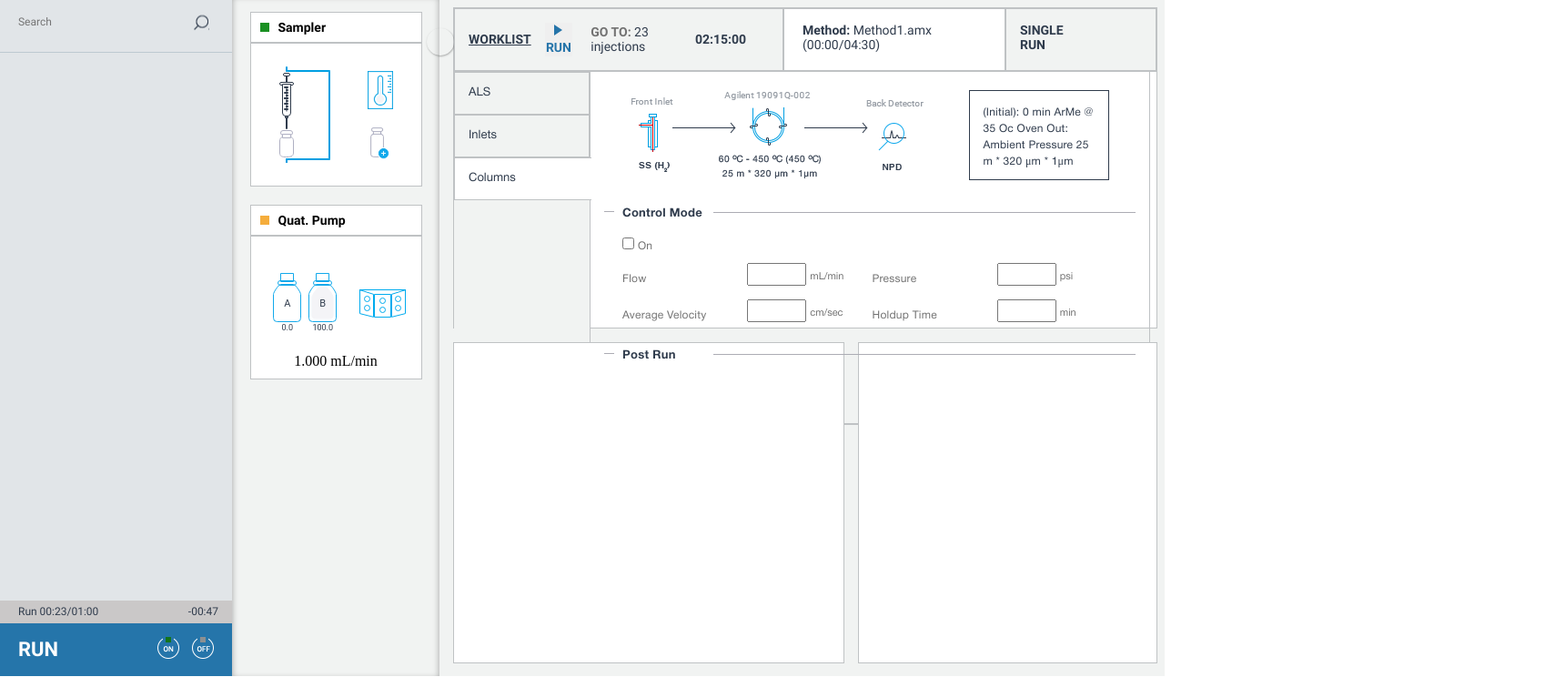
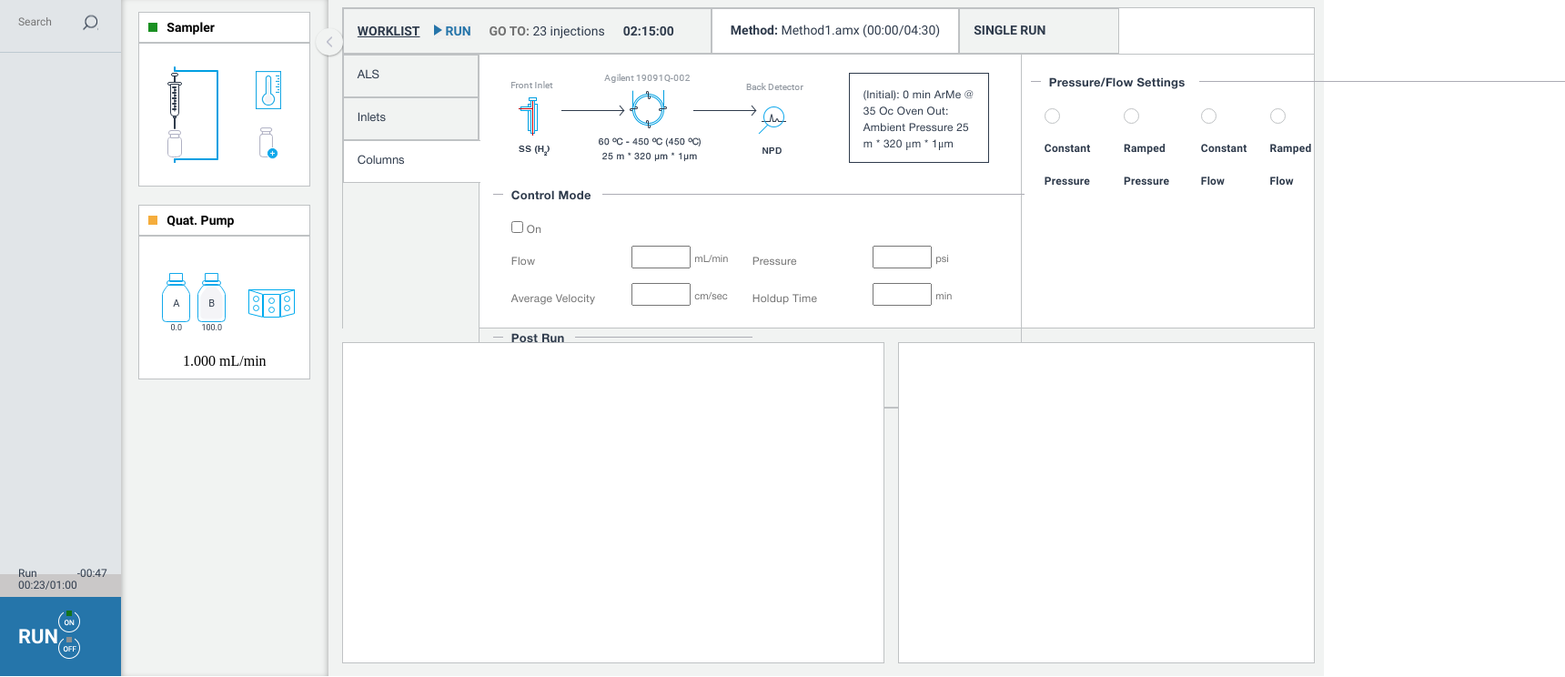
Before and after one commit to Ramashka-Luba/Lab-Invent, a plain HTML site: page index.html in a window 1280 px wide. Shown: the part 56-800 px from the top of the page at 91% size, 1720 px wide, since content can reach past the window. Drawn offline with Linux system fonts and the light colour scheme.

Commit message:
added padioButton

```diff
--- a/index.html
+++ b/index.html
@@ -157,7 +157,8 @@
                             <div class="workList-time">02:15:00</div>
 
                         </div>
-                        <div class="method__header-method">Method:  <span class="method__header-methodSpan">Method1.amx (00:00/04:30)</span></div>
+                        <div class="method__header-method">Method: <span class="method__header-methodSpan">Method1.amx
+                                (00:00/04:30)</span></div>
                         <div class="method__header-singleRun">SINGLE RUN</div>
                     </div>
                     <div class="method__content">
@@ -180,7 +181,7 @@
                             </div>
 
                             <div class="method__leftBlock__controlMode">
-                                <h3 class="controlMode-title">Control Mode</h3>
+                                <h3 class="method-title controlModeAfter">Control Mode</h3>
                                 <div class="chechbox">
                                     <input class="checkbox__input" type="checkbox" id="checkbox1">
                                     <lable class="checkbox__lable" for="checkbox1">On</lable>
@@ -213,7 +214,7 @@
                             </div>
 
                             <div class="method__leftBlock__postRun">
-                                <h3 class="controlMode-title">Post Run</h3>
+                                <h3 class="method-title postRunAfter">Post Run</h3>
                                 <form class="postRun__form" action="#">
                                     <lable class="controlMode__lable">Post Run</lable>
                                     <div>
@@ -224,7 +225,28 @@
                             </div>
 
                         </div>
-                        <div class="method__rightBlock"></div>
+                        <div class="method__rightBlock">
+                            <h3 class="method-title settingsAfter">Pressure/Flow Settings</h3>
+                            <div class="settingsRadioButton">
+                                <div class="radio">
+                                    <input class="radio__input" name="pressure" type="radio" id="radio1">
+                                    <label class="radio__label" for="radio1">Constant Pressure</label>
+                                </div>
+                                <div class="radio">
+                                    <input class="radio__input" name="pressure" type="radio" id="radio2">
+                                    <label class="radio__label" for="radio2">Ramped Pressure</label>
+                                </div>
+                                <div class="radio">
+                                    <input class="radio__input" name="pressure" type="radio" id="radio3">
+                                    <label class="radio__label" for="radio3">Constant Flow</label>
+                                </div>
+                                <div class="radio">
+                                    <input class="radio__input" name="pressure" type="radio" id="radio4">
+                                    <label class="radio__label" for="radio4">Ramped Flow</label>
+                                </div>
+                            </div>
+
+                        </div>
                     </div>
                     <div class="method__footer"></div>
                 </div>
--- a/styles/index.css
+++ b/styles/index.css
@@ -390,7 +390,7 @@ height: 100vh;
 }
 /* кнопка */
 .widgets__btn {
-    background-image: url(./../assets/images/button.png);
+    background-color: #f1f3f2;
     width: 30px;
     height: 30px;
     border-radius: 50%;
@@ -398,10 +398,20 @@ height: 100vh;
     top: 38px;
     right: -16px;
     box-shadow: 0.5px 0.9px 2px 0 rgba(0, 0, 0, 0.3);
-    transition: transform 0.2s
+    transition: background-color 0.2s;
+}
+.widgets__btn::after {
+    content: "";
+    background-image: url(./../assets/images/button-arrow.png);
+    width: 6px;
+    height: 11px;
+    position: absolute;
+    top: 50%;
+    left: 50%;
+    transform: translate(-50%,-50%)
 }
 .widgets__btn:hover {
-    transform: scale(1.3);
+    background-color: #cccecd;
 }
 
 /* карточка */
@@ -711,26 +721,30 @@ h3 {
     letter-spacing: 0.26px;
     color: #2f3b4c;
 }
-.controlMode-title {
+.method-title {
     position: relative;
 }
-.controlMode-title::before,
-.controlMode-title::after {
+.method-title::before {
     content: "";
     height: 1px;
     background-color: #acacb4;
     position: absolute;
     top: 15px;
-}
-.controlMode-title::before {
     width: 11px;
     top: 14px;
     left: -20px;
 }
-.controlMode-title::after {
+.controlModeAfter::after {
+    content: "";
+    height: 1px;
+    background-color: #acacb4;
+    position: absolute;
+    top: 15px;
     width: 464px;
+    top: 14px;
     left: 100px;
 }
+
 .checkbox__lable {
     font-family: "HelveticaNeueCyrRoman";
     font-size: 12px;
@@ -763,8 +777,19 @@ h3 {
     color: #727272;
 }
 
+/* 3 */
 .method__leftBlock__postRun {
     margin-top: 10px;
+}
+.postRunAfter::after {
+    content: "";
+    height: 1px;
+    background-color: #acacb4;
+    position: absolute;
+    top: 15px;
+    width: 195px;
+    top: 14px;
+    left: 70px;
 }
 .postRun__form {
     display: grid;
@@ -773,6 +798,81 @@ h3 {
     gap: 5px;
 }
 
+/* правый блог */
+.method__rightBlock {
+
+}
+.settingsAfter {
+    margin: 15px 0 0 30px;
+}
+.settingsAfter::after {
+    content: "";
+    height: 1px;
+    background-color: #acacb4;
+    position: absolute;
+    top: 15px;
+    width: 402px;
+    top: 14px;
+    left: 165px;
+}
+
+/* радио кнопки */
+.settingsRadioButton {
+    display: flex;
+}
+.radio {
+    position: relative;
+    margin-left: 25px;
+}
+.radio__input {
+    appearance: none;
+}
+.radio__label {
+    padding-left: 20px;
+    font-family: "RobotoBold";
+    font-size: 12px;
+    color: #2f3b4c;
+    line-height: 2.95;
+    letter-spacing: 0.24px;
+    cursor: pointer;
+}
+.radio__label::before {
+    content: "";
+    display: block;
+    width: 15px;
+    height: 15px;
+    border: 1px solid #bfc2c4;
+    border-radius: 50%;
+
+    position: absolute;
+    top: 8px;
+    left: 0;
+    z-index: 1;
+    transition: border 0.2s linear;
+}
+
+.radio__label::after {
+    content: "";
+    display: block;
+    width: 10px;
+    height: 10px;
+    border: 5px solid #11a9ec;
+    border-radius: 50%;
+
+    position: absolute;
+    top: 8px;
+    left: 0;
+    z-index: 2;
+
+    opacity: 0;
+    transition: opacity 0.2s linear;
+}
+.radio__input:checked + .radio__label::after {
+    opacity: 1;
+}
+
+
+
 
 
 
```
Also changed, not shown: assets/images/button-arrow.png (added), assets/images/button@2x.png (deleted), assets/images/button@3x.png (deleted), assets/images/radioBattonOff.png (added), assets/images/radioButtonOn.png (added), assets/images/Эллипс 65 копия 2.png (added), assets/images/Эллипс 65 копия.png (added), 1 other file. Lines whose indentation alone changed are shown as unchanged.
